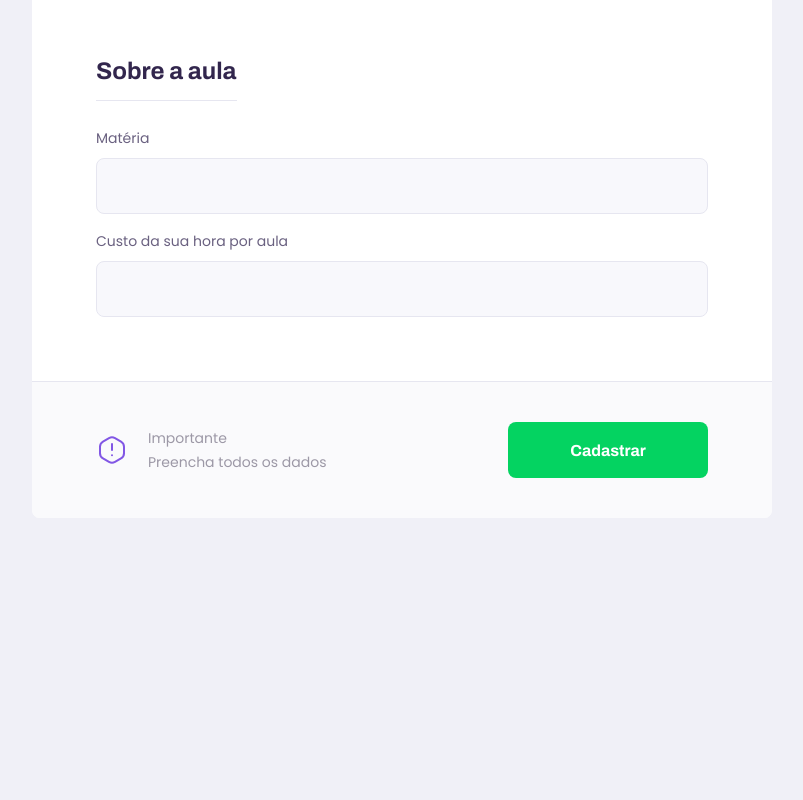
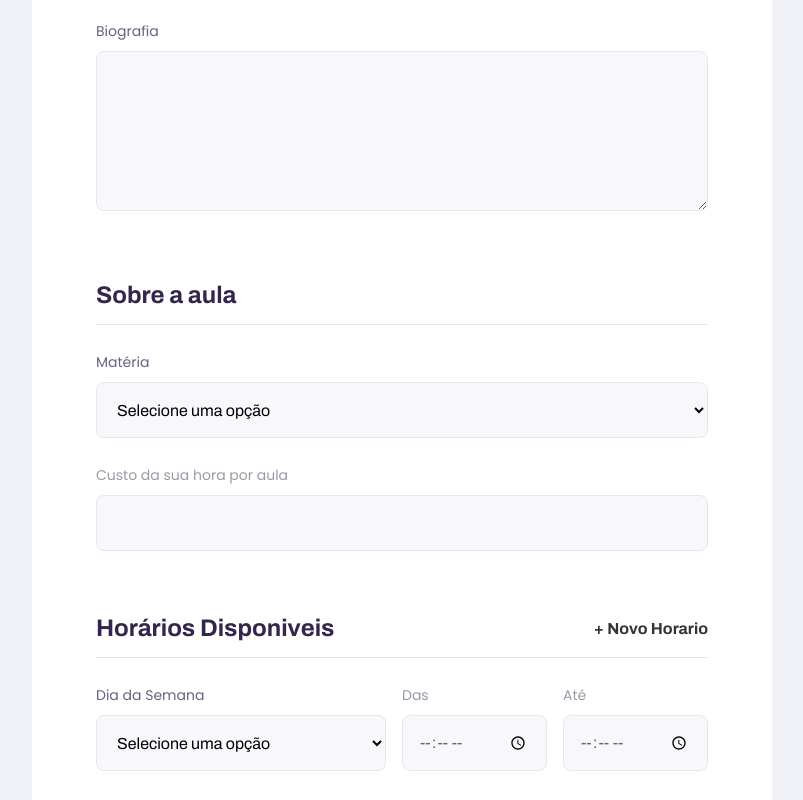
Before and after one commit to GhostDovahkiin/Proffy, a React (Create React App) app in the folder web/: page /dar-aulas in a window 1280 px wide. Shown: the part 740-1540 px from the top of the page, without its empty margins (238-1041 px from the left). Before the commit the page ends 1258 px from the top, so only its background shows below. Built offline with nearby package versions, Linux system fonts and the light colour scheme.

Commit message:
feat: modularize new components

```diff
--- /dev/null
+++ b/web/src/components/Select/index.tsx
@@ -0,0 +1,26 @@
+import React from 'react'
+import './styles.css'
+
+interface SelectProps extends React.SelectHTMLAttributes<HTMLSelectElement> {
+  label: string
+  name: string
+  options: Array<{
+    value: string,
+    label: string
+  }>
+}
+
+const Select: React.FC<SelectProps> = ({ label, name, options, ...rest }) => {
+  return (
+    <div className="select-block">
+      <label htmlFor={name}>{label}</label>
+      <select id={name} {...rest}>
+        <option value="" disabled selected hidden>Selecione uma opção</option>
+        {options.map(option => {
+          return <option key={option.value} value={option.value}>{option.label}</option>
+        })}
+      </select>
+    </div>
+  )
+}
+export default Select
--- /dev/null
+++ b/web/src/components/Select/styles.css
@@ -0,0 +1,34 @@
+.select-block {
+  position: relative;
+}
+
+.select-block+.select-block {
+  margin-top: 1.4rem;
+}
+
+.select-block label {
+  font-size: 1.4rem;
+}
+
+.select-block select {
+  width: 100%;
+  height: 5.6rem;
+  margin-top: 0.8rem;
+  border-radius: 0.8rem;
+  background: var(--color-input-background);
+  border: 1px solid var(--color-line-in-white);
+  outline: 0;
+  padding: 0 1.6rem;
+  font: 1.6rem Archivo;
+}
+
+.select-block:focus-within::after {
+  width: calc(100% - 3.2rem);
+  height: 2px;
+  content: '';
+  background: var(--color-primary-light);
+  position: absolute;
+  left: 1.6rem;
+  right: 1.6rem;
+  bottom: 0;
+}
--- /dev/null
+++ b/web/src/components/TextArea/index.tsx
@@ -0,0 +1,18 @@
+import React from 'react'
+import './styles.css'
+
+interface TextAreaProps extends React.TextareaHTMLAttributes<HTMLTextAreaElement> {
+  label: string
+  name: string
+}
+
+const TextArea: React.FC<TextAreaProps> = ({ label, name, ...rest }) => {
+  return (
+    <div className="textarea-block">
+      <label htmlFor={name}>{label}</label>
+      <textarea id={name} {...rest} />
+    </div>
+  )
+}
+
+export default TextArea
--- /dev/null
+++ b/web/src/components/TextArea/styles.css
@@ -0,0 +1,48 @@
+.textarea-block {
+  position: relative;
+}
+
+.textarea-block+.textarea-block {
+  margin-top: 1.4rem;
+}
+
+.textarea-block label {
+  font-size: 1.4rem;
+}
+
+.textarea-block textarea {
+  width: 100%;
+  height: 16rem;
+  margin-top: 0.8rem;
+  min-height: 8rem;
+  border-radius: 0.8rem;
+  background: var(--color-input-background);
+  border: 1px solid var(--color-line-in-white);
+  outline: 0;
+  resize: vertical;
+  padding: 1.2rem 1.6rem;
+  font: 1.6rem Archivo;
+}
+
+.textarea-block::after {
+  transition: 1s;
+  width: 0px;
+  height: 2px;
+  content: '';
+  background: var(--color-primary-light);
+  position: absolute;
+  left: 1.6rem;
+  right: 1.6rem;
+  bottom: 0;
+}
+
+.textarea-block:focus-within::after {
+  width: calc(100% - 3.2rem);
+  height: 2px;
+  content: '';
+  background: var(--color-primary-light);
+  position: absolute;
+  left: 1.6rem;
+  right: 1.6rem;
+  bottom: 10px;
+}
--- a/web/src/pages/TeacherForm/index.tsx
+++ b/web/src/pages/TeacherForm/index.tsx
@@ -1,47 +1,82 @@
 import React from 'react'
-import PageHeader from '../../components/PageHeader'
-import './styles.css'
-import Input from '../../components/Input'
-import warningIcon from '../../assets/images/icons/warning.svg'
+import "./styles.css";
+import PageHeader from "../../components/PageHeader/";
+import Input from "../../components/Input/";
+import Select from "../../components/Select/";
+import warningIcon from "../../assets/images/icons/warning.svg";
+import TextArea from '../../components/TextArea';
 
-function TeacherForm() {
+export default function TeacherForm() {
   return (
-    <div id="page-teacher-form" className="container">
+    <div className="container" id="page-teacher-form">
       <PageHeader
-        title="Que incrível que você quer dar aulas."
-        description="O primeiro passo é preencher o formulário abaixo."
+        title="Que incrível que você quer dar aulas"
+        description="O primeiro passo é preencher esse formulario de inscrição."
       />
 
       <main>
         <fieldset>
-          <legend>Seus dados</legend>
-          <Input name="name" label="Nome completo"></Input>
-          <Input name="avatar" label="Avatar"></Input>
-          <Input name="whatsapp" label="Whatsapp"></Input>
+          <legend>Seus Dados</legend>
+          <Input name="name" label="Nome Completo" />
+          <Input name="avatar" label="Avatar" />
+          <Input name="whatsapp" label="Whatsapp" />
+          <TextArea name="bio" label="Biografia" />
         </fieldset>
+
         <fieldset>
           <legend>Sobre a aula</legend>
-          <Input name="subject" label="Matéria"></Input>
-          <Input name="cost" label="Custo da sua hora por aula"></Input>
+          <Select
+            name="subject"
+            label="Matéria"
+            options={[
+              { value: "Artes", label: "Artes" },
+              { value: "Biologia", label: "Biologia" },
+              { value: "Geografia", label: "Geografia" },
+              { value: "Matematica", label: "Matematica" },
+              { value: "Ingles", label: "Ingles" },
+              { value: "Historia", label: "Historia" },
+              { value: "Fisica", label: "Fisica" },
+              { value: "Portugues", label: "Portugues" },
+              { value: "Quimica", label: "Quimica" },
+            ]}
+          />
+          <Input name="cost" label="Custo da sua hora por aula" />
+        </fieldset>
+
+        <fieldset>
+          <legend>
+            Horários Disponiveis
+            <button type="button">+ Novo Horario</button>
+          </legend>
+
+          <div className="schedule-item">
+            <Select
+              name="week_day"
+              label="Dia da Semana"
+              options={[
+                { value: "0", label: "Domingo" },
+                { value: "1", label: "Segunda" },
+                { value: "2", label: "Terça" },
+                { value: "3", label: "Quarta" },
+                { value: "4", label: "Quinta" },
+                { value: "5", label: "Sexta" },
+                { value: "6", label: "Sábado" },
+              ]}
+            />
+            <Input name="from" label="Das" type="time" />
+            <Input name="to" label="Até" type="time" />
+          </div>
         </fieldset>
 
         <footer>
           <p>
-            <img src={warningIcon} alt="Atenção!" />
+            <img src={warningIcon} alt="Aviso Importante" />
             Importante <br />
             Preencha todos os dados
           </p>
-          <button type="button">Cadastrar</button>
+          <button type="button">Salvar cadastro</button>
         </footer>
       </main>
-
-
-
-
-
-
     </div>
-  )
+  );
 }
-
-export default TeacherForm
--- a/web/src/pages/TeacherForm/styles.css
+++ b/web/src/pages/TeacherForm/styles.css
@@ -33,8 +33,34 @@
   display: flex;
   align-items: center;
   justify-content: space-between;
+  width: 100%;
   padding-bottom: 1.6rem;
   border-bottom: 1px solid var(--color-line-in-white);
+}
+
+#page-teacher-form main fieldset legend button {
+  background: none;
+  border: 0;
+  color: var(--color-primary);
+  font: 700 1.6rem Archivo;
+  cursor: pointer;
+  transition: color 0.2s;
+}
+
+#page-teacher-form main fieldset legend button:hover {
+  color: var(--color-primary-dark);
+}
+
+#page-teacher-form main .input-block label {
+  color: var(--color-text-complement);
+}
+
+#page-teacher-form main fieldset .input-block+.textarea-block {
+  margin-top: 2.4rem;
+}
+
+#page-teacher-form main fieldset .select-block+.input-block {
+  margin-top: 2.4rem;
 }
 
 #page-teacher-form main footer {
@@ -49,7 +75,7 @@
   align-items: center;
   justify-content: center;
   font-size: 1.4rem;
-  line-height: 2.4rem;
+  line-height: 2, 4rem;
   color: var(--color-text-complement);
 }
 
@@ -69,12 +95,15 @@
   display: flex;
   align-items: center;
   justify-content: center;
-  text-decoration: none;
   transition: background-color 0.2s;
   margin-top: 3.2rem;
 }
 
-@media(min-width: 700px) {
+#page-teacher-form main footer button:hover {
+  background: var(--color-secundary-dark);
+}
+
+@media (min-width: 700px) {
   #page-teacher-form {
     max-width: 100vw;
   }
@@ -85,6 +114,16 @@
 
   #page-teacher-form main fieldset {
     padding: 0 6.4rem;
+  }
+
+  #page-teacher-form main .schedule-item {
+    display: grid;
+    grid-template-columns: 2fr 1fr 1fr;
+    column-gap: 1.6rem;
+  }
+
+  #page-teacher-form main .schedule-item .input-block {
+    margin-top: 0 !important;
   }
 
   #page-teacher-form main footer {
--- a/web/src/pages/Teachers/index.tsx
+++ b/web/src/pages/Teachers/index.tsx
@@ -3,6 +3,7 @@
 import './styles.css'
 import TeacherItem from '../../components/TeacherItem'
 import Input from '../../components/Input'
+import Select from '../../components/Select'
 
 
 function Teachers() {
@@ -12,8 +13,34 @@
         title="Esses são os Proffys disponíveis."
         description="Selecione o Proffy a sua escolha e entre em contato para a conexão acontecer.">
         <form id="search-teachers">
-          <Input name="subject" label="Matéria"></Input>
-          <Input name="week_day" label="Dia da semana"></Input>
+          <Select
+            name="subject"
+            label="Matéria"
+            options={[
+              { value: "Artes", label: "Artes" },
+              { value: "Biologia", label: "Biologia" },
+              { value: "Geografia", label: "Geografia" },
+              { value: "Matematica", label: "Matematica" },
+              { value: "Ingles", label: "Ingles" },
+              { value: "Historia", label: "Historia" },
+              { value: "Fisica", label: "Fisica" },
+              { value: "Portugues", label: "Portugues" },
+              { value: "Quimica", label: "Quimica" },
+            ]}
+          />
+          <Select
+            name="week_day"
+            label="Dia da semana"
+            options={[
+              { value: "0", label: "Domingo" },
+              { value: "1", label: "Segunda-feira" },
+              { value: "2", label: "Terça-feira" },
+              { value: "3", label: "Quarta-feira" },
+              { value: "4", label: "Quinta-feira" },
+              { value: "5", label: "Sexta-feira" },
+              { value: "6", label: "Sábado" },
+            ]}
+          />
           <Input type="time" name="time" label="Hora"></Input>
         </form>
       </PageHeader>
--- a/web/src/pages/Teachers/styles.css
+++ b/web/src/pages/Teachers/styles.css
@@ -30,7 +30,8 @@
     bottom: -28px;
   }
 
-  #search-teachers .input-block+.input-block {
+  #search-teachers .input-block+.input-block,
+  #search-teachers .select-block+.select-block {
     margin-top: 0;
   }
 
```
